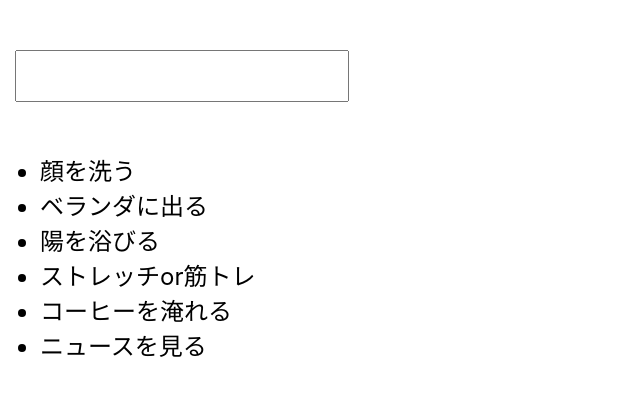
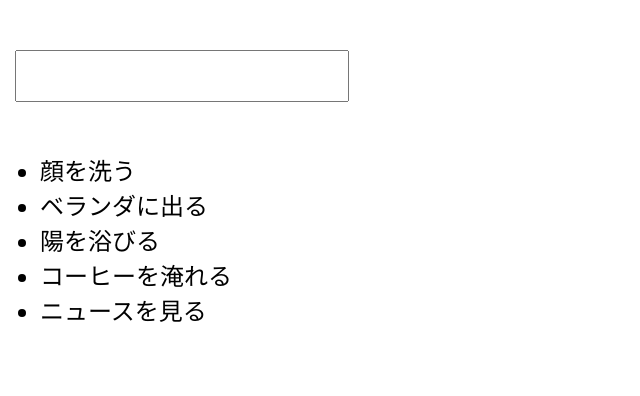
Before and after one commit to takahashiyuya/todoapp-react, a React (Create React App) app: page / in a window 1280 px wide. Shown: the top 396 px of the page, without its empty margins (0-640 px from the left). Built offline with nearby package versions, Linux system fonts and the light colour scheme.

Commit message:
remove ikiri todo

```diff
--- a/src/App.tsx
+++ b/src/App.tsx
@@ -15,7 +15,6 @@ class App extends React.Component<any, AppState> {
                 '顔を洗う',
                 'ベランダに出る',
                 '陽を浴びる',
-                'ストレッチor筋トレ',
                 'コーヒーを淹れる',
                 'ニュースを見る'
             ],
```
